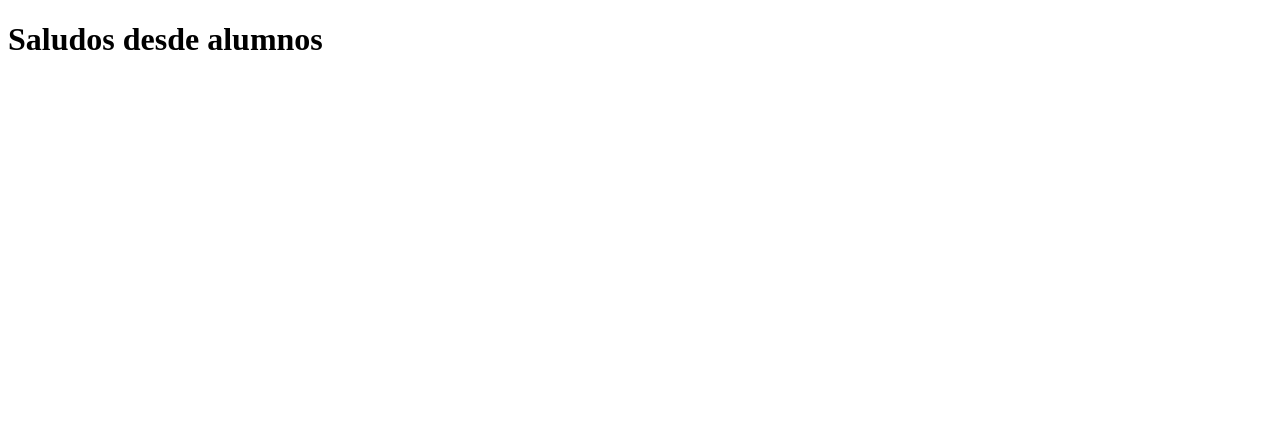
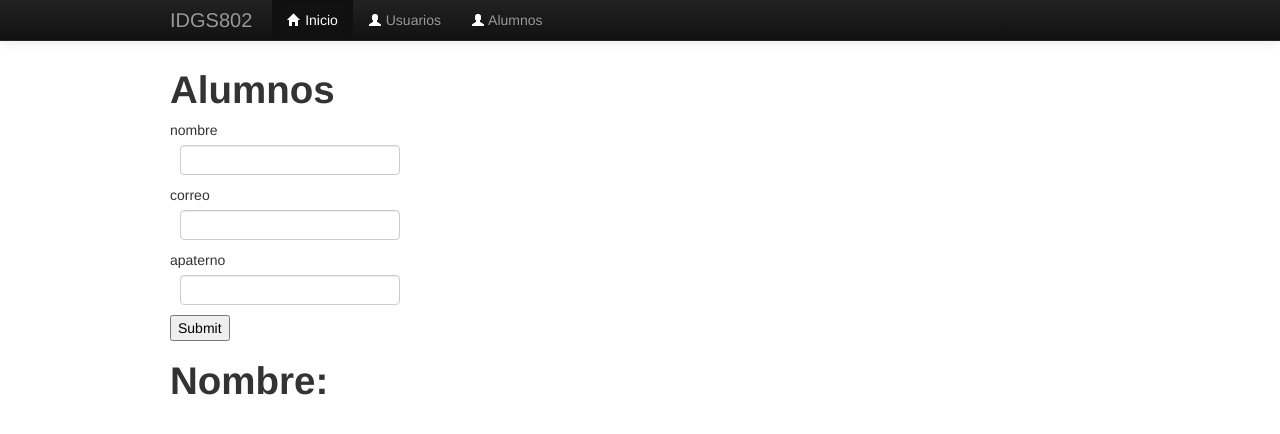
Before and after one commit to IDGS802-18002135/IntroFlaskIDGS802, a Flask app: page /alumnos in a window 1280 px wide. Shown: the top 434 px of the page. Run offline with Flask 3, Linux system fonts and the light colour scheme; some libraries are stand-ins or nearby versions.

Commit message:
Uso de macro MLJE 29-01-2024

```diff
--- a/forms.py
+++ b/forms.py
@@ -1,15 +1,11 @@
 from wtforms import Form
-from wtforms import StringField, TextAreaField, TextField, SelectField,RadioField
+from wtforms import StringField, TextAreaField, SelectField,RadioField
 from wtforms import EmailField
 
 class UserForm(Form):
     nombre=StringField("nombre")
     email=EmailField("correo")
-    apaterno=TextField('apaterno')
+    apaterno=StringField('apaterno')
     materias=SelectField(choices=[('España','Esp',),('Mat','Matematicas'),
                                   ('Ingles','ING')])
     radios=RadioField('curso',choices=[("1","1"),("2","2"),("3","3")])
-
-    '''
-    FormulariosConClase
-    '''
--- a/main.py
+++ b/main.py
@@ -1,13 +1,29 @@
 from flask import Flask, request,render_template
+import forms
 app=Flask(__name__)
 
 @app.route("/")
 def index():
     return render_template("index.html")
 
-@app.route("/alumnos")
+@app.route("/alumnos",methods=["GET","POST"])
+
 def alumnos():
-    return render_template("alumnos.html")
+    nombre=""
+    apa=""
+    correo=""
+    alum_form=forms.UserForm(request.form)
+    if request.method=='POST':
+        nombre=alum_form.nombre.data
+        apa=alum_form.apaterno.data
+        correo=alum_form.email.data
+        print("nombre :{}".format(nombre))
+        print("apaterno :{}".format(apa))
+        print("correo :{}".format(correo))
+
+
+    return render_template("alumnos.html",form=alum_form,nom=nombre,apapaterno=apa,email=correo)
+
 @app.route("/maestros")
 def maestros():
     return render_template("maestros.html")
--- /dev/null
+++ b/templates/_macros.html
@@ -0,0 +1,10 @@
+{%macro datos(name,placeholder,type="text")%}
+<p><input name="{{name}}" placeholder="{{placeholder}}"  type="{{type}}"></p>
+{%endmacro%}
+
+
+{%macro input_Form(field)%}
+    <td>{{field.label}}</td>
+    <dd>{{field(**kwargs)|safe}}</dd>
+
+{%endmacro%}
--- a/templates/alumnos.html
+++ b/templates/alumnos.html
@@ -1,11 +1,20 @@
-<!DOCTYPE html>
-<html lang="en">
-<head>
-    <meta charset="UTF-8">
-    <meta name="viewport" content="width=device-width, initial-scale=1.0">
-    <title>Document</title>
-</head>
-<body>
-    <h1>Saludos desde alumnos</h1>
-</body>
-</html>
+
+{%extends "layout2.html"%}
+{%block content %}
+
+{%import "_macros.html" as macros%}
+
+<h1>Alumnos</h1>
+    <form action="" method="post">
+
+
+
+        {{macros.input_Form(form.nombre,class="form-control")}}
+        {{macros.input_Form(form.email,class="form-control")}}
+        {{macros.input_Form(form.apaterno,class="form-control")}}
+
+<input type="submit" name="btn1">
+    </form>
+    <h1>Nombre: {{nom}}</h1>
+
+{%endblock%}
--- a/templates/index.html
+++ b/templates/index.html
@@ -1,4 +1,4 @@
-{%extends "layout.html"%}
+{%extends "layout2.html"%}
 {%block content %}
 <h1>Saludos desde index</h1>
 {%endblock%}
```
